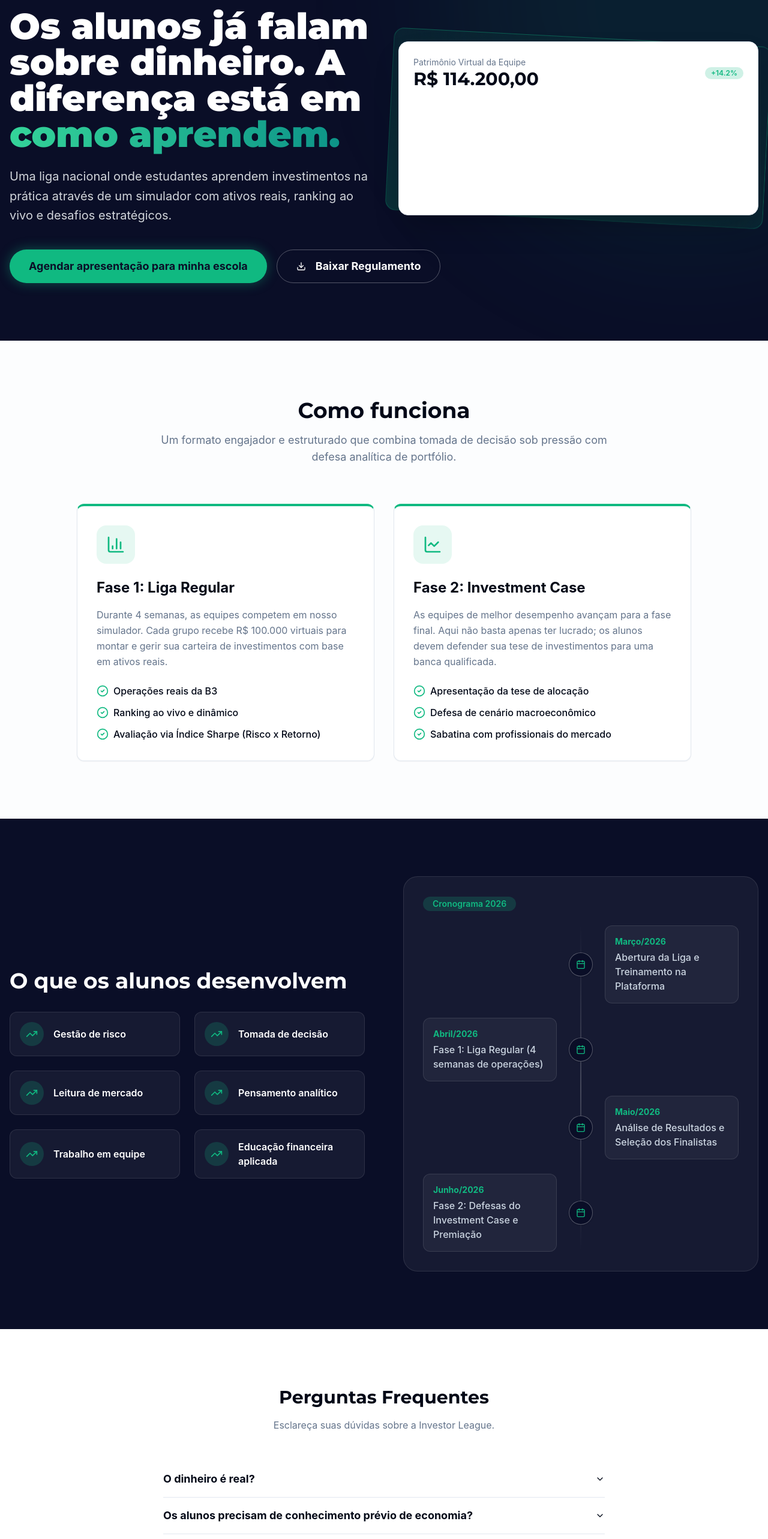
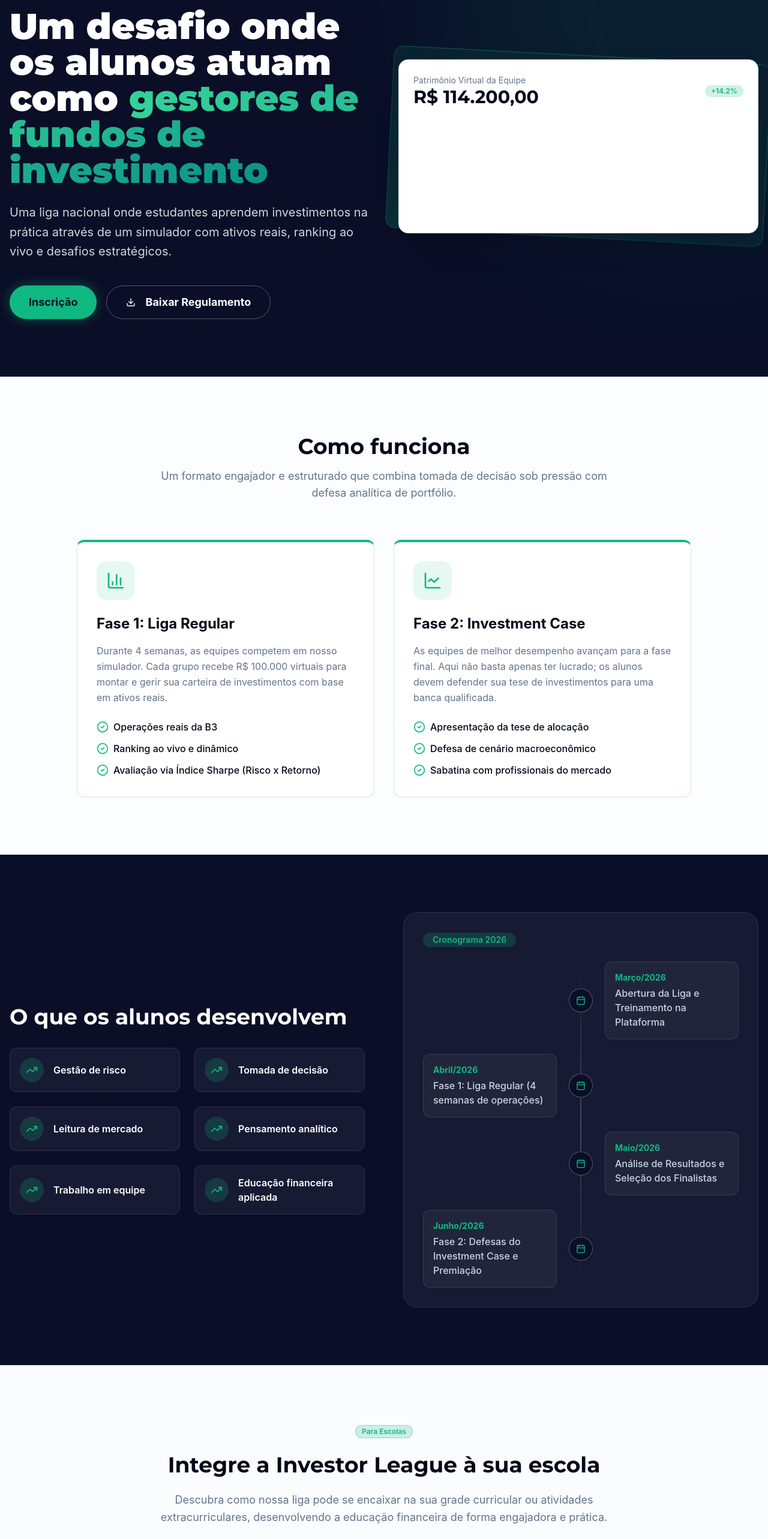
Before and after one commit to pdambr97/desafios-real-grana, a React (Vite) app: page /investor-league in a window 1280 px wide. Shown: the part 220-2786 px from the top of the page at 60% size. Built offline with nearby package versions, Linux system fonts and the light colour scheme.

Commit message:
Refactor hero section CTAs and reposition scheduling

```diff
--- a/src/pages/Index.tsx
+++ b/src/pages/Index.tsx
@@ -93,7 +93,7 @@
                 size="lg"
                 className="w-full sm:w-auto bg-gold text-navy hover:bg-gold/90 font-bold text-lg h-14 px-8 transition-transform hover:scale-105"
               >
-                Quero inscrever minha escola
+                Inscrição
               </Button>
               <Button
                 onClick={() => openModal('student')}
@@ -330,7 +330,7 @@
                 size="lg"
                 className="bg-gold text-navy hover:bg-gold/90 font-bold text-lg h-14 px-8 rounded-full"
               >
-                Agende uma apresentação para sua escola
+                Agendar Apresentação
               </Button>
             </div>
           </div>
--- a/src/pages/InvestorLeague.tsx
+++ b/src/pages/InvestorLeague.tsx
@@ -63,8 +63,8 @@
               Educação Financeira Aplicada
             </Badge>
             <h1 className="text-4xl md:text-6xl font-display font-black text-white mb-6 leading-tight">
-              Os alunos já falam sobre dinheiro. A diferença está em{' '}
-              <span className="text-gradient-investor">como aprendem.</span>
+              Um desafio onde os alunos atuam como{' '}
+              <span className="text-gradient-investor">gestores de fundos de investimento</span>
             </h1>
             <p className="text-xl text-gray-300 mb-10 leading-relaxed">
               Uma liga nacional onde estudantes aprendem investimentos na prática através de um
@@ -76,7 +76,7 @@
                 size="lg"
                 className="bg-investor hover:bg-investor/90 text-navy h-14 px-8 text-lg rounded-full font-bold shadow-[0_0_20px_rgba(16,185,129,0.4)] hover:scale-105 transition-all w-full sm:w-auto"
               >
-                Agendar apresentação para minha escola
+                Inscrição
               </Button>
               <Button
                 variant="outline"
@@ -226,6 +226,31 @@
         </div>
       </section>
 
+      {/* School Pitch */}
+      <section className="py-24 relative overflow-hidden border-t border-border bg-muted/30">
+        <div className="container mx-auto px-4 text-center">
+          <div className="max-w-3xl mx-auto">
+            <Badge className="bg-investor/20 text-investor border-investor/30 mb-6">
+              Para Escolas
+            </Badge>
+            <h2 className="text-3xl md:text-4xl font-display font-bold mb-6">
+              Integre a Investor League à sua escola
+            </h2>
+            <p className="text-lg text-muted-foreground mb-10 leading-relaxed">
+              Descubra como nossa liga pode se encaixar na sua grade curricular ou atividades
+              extracurriculares, desenvolvendo a educação financeira de forma engajadora e prática.
+            </p>
+            <Button
+              onClick={() => openModal('school')}
+              size="lg"
+              className="bg-investor text-navy hover:bg-investor/90 h-14 px-10 text-lg font-bold rounded-full shadow-lg transition-transform hover:scale-105"
+            >
+              Agendar Apresentação
+            </Button>
+          </div>
+        </div>
+      </section>
+
       {/* Perguntas Frequentes (FAQ) */}
       <section className="py-24 bg-background">
         <div className="container mx-auto px-4 max-w-3xl">
--- a/src/pages/StartupChallenge.tsx
+++ b/src/pages/StartupChallenge.tsx
@@ -100,7 +100,7 @@
               size="lg"
               className="w-full sm:w-auto bg-startup hover:bg-startup/90 text-white h-14 px-8 text-lg rounded-full font-bold shadow-[0_0_20px_rgba(124,58,237,0.4)] hover:scale-105 transition-all"
             >
-              Agendar apresentação para minha escola
+              Inscrição
             </Button>
             <Button
               variant="outline"
@@ -205,7 +205,7 @@
                 size="lg"
                 className="bg-startup text-white hover:bg-startup/90 h-14 px-8 rounded-full font-bold transition-all w-full sm:w-auto"
               >
-                Trazer para minha escola
+                Agendar Apresentação
               </Button>
             </div>
 
--- a/src/pages/XpArena.tsx
+++ b/src/pages/XpArena.tsx
@@ -78,7 +78,7 @@
               size="lg"
               className="bg-xp hover:bg-xp/90 text-white h-14 px-8 text-lg rounded-none font-bold uppercase tracking-wider skew-x-[-10deg] shadow-[0_0_20px_rgba(249,115,22,0.4)] hover:scale-105 transition-all"
             >
-              <span className="skew-x-[10deg]">Agendar Apresentação para Escola</span>
+              <span className="skew-x-[10deg]">Inscrição</span>
             </Button>
             <Button
               variant="outline"
@@ -270,7 +270,7 @@
               size="lg"
               className="bg-xp text-white hover:bg-xp/90 h-16 px-10 text-lg font-bold uppercase tracking-wider rounded-none skew-x-[-10deg] shadow-[0_0_30px_rgba(249,115,22,0.3)] transition-transform hover:scale-105"
             >
-              <span className="skew-x-[10deg]">Agendar Apresentação Escolar</span>
+              <span className="skew-x-[10deg]">Agendar Apresentação</span>
             </Button>
           </div>
         </div>
```
Also changed, not shown: .skip.config.json.
